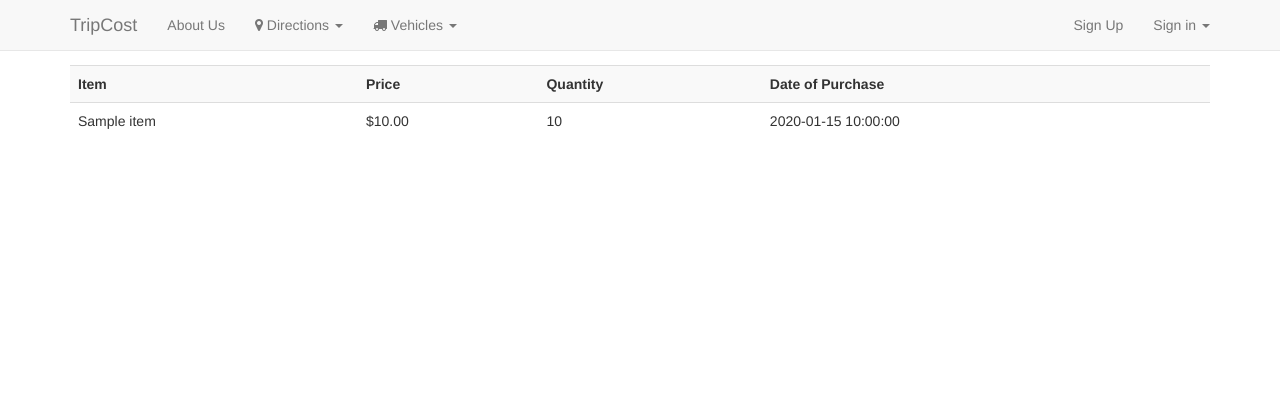
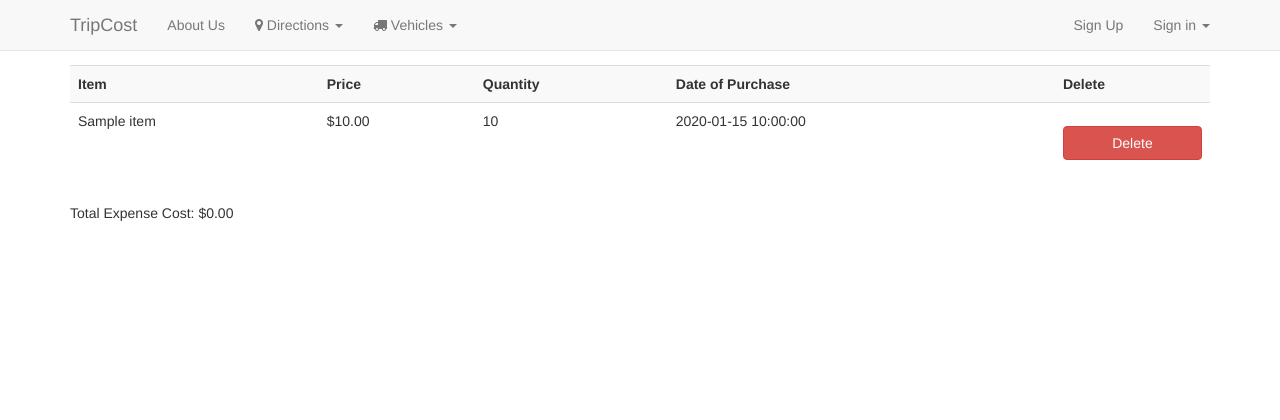
Before and after one commit to CPSC362/TripCost, a Flask app: template templates/expenses.html in a window 1280 px wide. Shown: the top 420 px of the page. Run offline with Flask 2, Linux system fonts and the light colour scheme; the template is opened without the code that fills it: most values are stand-ins (such as "Sample title", 1, 10 or a date in 2020); some libraries are stand-ins or nearby versions.

Commit message:
Added delete expense functionality

```diff
--- a/server.py
+++ b/server.py
@@ -138,8 +138,11 @@
     db=get_db()
     cursor = db.execute("select * from expense where ExpenseOwner=?", current_user.get_id())
     expenselist=cursor.fetchall()
+    totalExpenseCost=0
+    for row in expenselist:
+        totalExpenseCost+=(row['Price']*row['Quantity'])
     is_logged_in = current_user.is_authenticated()
-    return render_template('expenses.html', is_logged_in=is_logged_in, expenselist=expenselist)
+    return render_template('expenses.html', is_logged_in=is_logged_in, expenselist=expenselist, totalExpenseCost=totalExpenseCost)
     pass
 
 @app.route('/saveexpenses', methods=['POST'])
@@ -152,6 +155,16 @@
         d = date.today()
         db = get_db()
         db.execute("insert into expense (Item, Price, Quantity, PurchaseDate, ExpenseOwner) values (?, ?, ?, ?, ?)", [item, price, quantity, d, current_user.get_id()])
+        db.commit()
+    return redirect( '/expenses' )
+
+@app.route('/deleteexpenses', methods=['POST'])
+@login_required
+def deleteexpense():
+    if request.method == 'POST':
+        expenseid =  request.form.get('id')
+        db = get_db()
+        db.execute("delete from expense where ExpenseID=?", [expenseid])
         db.commit()
     return redirect( '/expenses' )
 
--- a/templates/expenses.html
+++ b/templates/expenses.html
@@ -34,6 +34,7 @@
          <th>Price</th>
          <th>Quantity</th>
          <th>Date of Purchase</th>
+         <th>Delete</th>
       </tr>
       {% for row in expenselist %}
       <tr>
@@ -41,10 +42,21 @@
          <td>${{'%.2f' % row['Price']}}</td>
          <td>{{row['Quantity']}}</td>
          <td>{{row['PurchaseDate']}}</td>
+         <td>
+            <form class="form" method="post" action="deleteexpenses" id="delete-expense">
+               <div class="form-group">
+                  <input type="hidden" name="id" value="{{row['ExpenseID']}}">
+               </div>
+               <div class="form-group">
+                  <button type="submit" class="btn btn-danger btn-block">Delete</button>
+               </div>
+            </form>
+         </td>
       </tr>
       {% endfor %}
      </table>
    </div>
+   Total Expense Cost: ${{'%.2f' % totalExpenseCost}}
 </div>
 
 {% endblock %}
```
